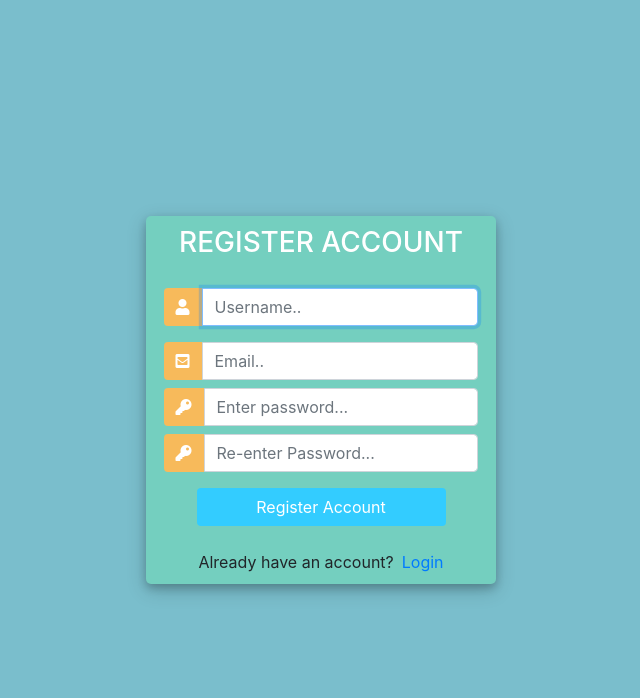
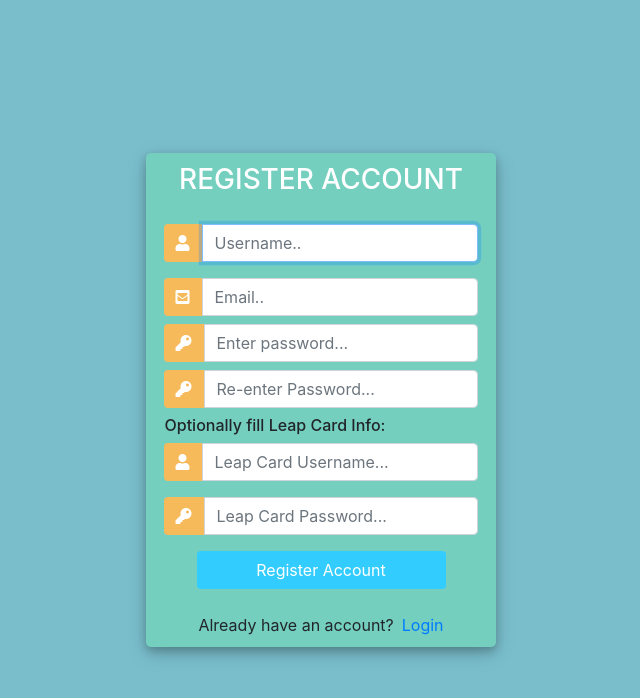
Before and after one commit to sofiafcruz/dublinbus, a Django app: page /registerPage in a window 1280 px wide. Shown: the top 698 px of the page, without its empty margins (319-959 px from the left). Run offline with Django 3.2, Linux system fonts and the light colour scheme; some libraries are stand-ins or nearby versions.

Commit message:
Added Leap Card data as optional credentials for registration

```diff
--- a/bustaTimes/bus_app/forms.py
+++ b/bustaTimes/bus_app/forms.py
@@ -35,3 +35,14 @@ class CreateUserForm(UserCreationForm): # Gonna be slightly customised version o
         model = User
         # Below gives us the same form as provided by UserCreationForm EXCEPT with the addition of 'email'
         fields = ['username', 'email', 'password1', 'password2']
+
+# Tutorial 2===================
+
+from .models import AdditionalUserInfo
+class AdditionalUserInfoForm(forms.ModelForm):
+    class Meta:
+        model = AdditionalUserInfo
+        widgets = {
+            'leapcard_password': forms.PasswordInput(),
+        }
+        fields = ['leapcard_username', 'leapcard_password']
--- a/bustaTimes/bus_app/models.py
+++ b/bustaTimes/bus_app/models.py
@@ -36,3 +36,97 @@ class RouteAndStop(models.Model):
 # <QuerySet [<BusStop: 381>, <BusStop: 382>, <BusStop: 4451>, <BusStop: 383>, <BusStop: 384>, <BusStop: 385>, <BusStop: 387>, <BusStop: 388>, <BusStop: 389>, <BusStop: 393>, <BusStop: 371>, <BusStop: 391>, <BusStop: 392>, <BusStop: 395>, <BusStop: 396>, <BusStop: 397>, <BusStop: 398>, <BusStop: 399>, <BusStop: 400>, <BusStop: 319>, '...(remaining elements truncated)...']>
 # len(route_1.bus_stops.all())
 # 21
+
+# ================================
+# SUBSTITUTING A CUSTOM USER MODEL
+# ================================
+# If you’re starting a new project, it’s highly recommended to set up a custom user model, even if the default User model is sufficient for you. This model behaves identically to the default user model, but you’ll be able to customize it in the future if the need arises
+
+# TUTORIAL VIDEO: https://www.youtube.com/watch?v=eCeRC7E8Z7Y
+
+# from django.contrib.auth.models import AbstractBaseUser, BaseUserManager
+# # ^ AbstractBaseUser provides the core implementation of a user model, including hashed passwords and tokenized password resets. You must then provide some key implementation details:
+
+# class CustomUserManager(BaseUserManager):
+#     # Define what happens when a new User:
+#     def create_user(self, email, username, password=None):
+#         # We pass in the required fields as params here
+#         if not email:
+#             raise ValueError("Users must have an email address")
+#         if not username:
+#             raise ValueError("Users must have a username")
+
+#         # Create the user
+#         user = self.model(
+#             email=self.normalize_email(email), # converts all the chars in the email to lower case
+#             username=username,
+#         )
+
+#         user.set_password(password)
+#         user.save(using=self._db)
+#         return user
+
+#     def create_superuser(self, email, username, password=None):
+#         # Create the superuser
+#         super_user = self.create_user(
+#             email=self.normalize_email(email), # converts all the chars in the email to lower case
+#             username=username,
+#             password=password,
+#         )
+
+#         # Set the permissions of a superuser to True
+#         super_user.is_admin = True
+#         super_user.is_staff = True
+#         super_user.is_superuser = True
+
+#         super_user.save(using=self._db)
+#         return super_user
+
+#     # and Superuser are created:
+# class CustomUser(AbstractBaseUser):
+#     email = models.EmailField(verbose_name="email", max_length=60, unique=True)
+#     username = models.CharField(max_length=30, unique=True)
+#     leapcard_username = models.CharField(max_length=50) # Won't be required (i.e. will be optional)
+#     leapcard_password = models.CharField(max_length=50) # Won't be required (i.e. will be optional)
+#     # Fields below are required for setting up custom user
+#     date_joined = models.DateTimeField(verbose_name='date joined', auto_now_add=True)
+#     last_login = models.DateTimeField(verbose_name='last login', auto_now_add=True)
+#     is_admin = models.BooleanField(default=False)
+#     is_active = models.BooleanField(default=True)
+#     is_staff = models.BooleanField(default=False)
+#     is_superuser = models.BooleanField(default=False)
+
+#     # The credential you want the user to be able to login with
+#     USERNAME_FIELD = 'email' # more likely that
+#     # List of all fields that are required
+#     REQUIRED_FIELDS = ['username']
+
+#     objects = CustomUserManager()
+
+#     def __str__(self):
+#         return f"{self.email} ({self.username})"
+
+#     # Below are required
+#     # User has permission (e.g. to chnage things in the DB) if they are admin
+#     def has_perm(self, perm, obj=None):
+#         return self.is_admin # we defaulted this to false
+
+#     def has_module_perms(self, app_label):
+#         return True
+
+# ===================================================================================
+
+# TUTORIAL VIDEO: https://www.youtube.com/watch?v=Tja4I_rgspI
+# We'll use a separate table to store the additional user info in a 1-to-1 relationship
+
+from django.contrib.auth.models import User
+
+class AdditionalUserInfo(models.Model):
+    # 1-to-1 field used to extend the original Django User table BUT NOT modify it
+    user = models.OneToOneField(User, on_delete=models.CASCADE) # Whenever we delete the user, also delete its additional info
+    # Adding the fields of interest
+    leapcard_username = models.CharField(max_length=50, blank=True) # Won't be required (i.e. will be optional)
+    leapcard_password = models.CharField(max_length=50, blank=True) # Won't be required (i.e. will be optional)
+
+    def __str__(self):
+        return self.user.username
--- a/bustaTimes/bus_app/templates/register.html
+++ b/bustaTimes/bus_app/templates/register.html
@@ -1,3 +1,5 @@
+
+
 <!DOCTYPE html>
 <html>
 
@@ -77,6 +79,7 @@
 
 					<form method="POST" action="">
                         {% csrf_token %}
+						<!-- Required Data-->
 						<div class="input-group mb-3">
 							<div class="input-group-append">
 								<span class="input-group-text"><i class="fas fa-user"></i></span>
@@ -101,7 +104,20 @@
 							</div>
 							{{create_form.password2}}
 						</div>
-
+						<!-- Optional Data -->
+						<h6>Optionally fill Leap Card Info:</h6>
+						<div class="input-group mb-3">
+							<div class="input-group-append">
+								<span class="input-group-text"><i class="fas fa-user"></i></span>
+							</div>
+							{{additional_info_form.leapcard_username}}
+						</div>
+						<div class="input-group mb-3">
+							<div class="input-group-append">
+								<span class="input-group-text"><i class="fas fa-key"></i></span>
+							</div>
+							{{additional_info_form.leapcard_password}}
+						</div>
 				   		<div class="d-flex justify-content-center mt-3 login_container">
 				 			<input class="btn login_btn" type="submit" value="Register Account">
 				   		</div>
@@ -130,6 +146,8 @@
 		form_fields[2].placeholder='Email..';
 		form_fields[3].placeholder='Enter password...';
 		form_fields[4].placeholder='Re-enter Password...';
+		form_fields[5].placeholder='Leap Card Username...';
+		form_fields[6].placeholder='Leap Card Password...';
 
 
 		for (var field in form_fields){
@@ -140,9 +158,9 @@
 </html>
 
 
-{% comment %}
 
-<h1>REGISTRATION PAGE</h1>
+
+{% comment %} <h1>REGISTRATION PAGE</h1>
 
 <form method="POST" action="">
     {% csrf_token %}
@@ -162,7 +180,8 @@
     <!-- ***** Username ***** -->
     {{create_form.email.label}}
     {{create_form.email}}
-    <input type="submit" name="Create User">
-</form>
 
-{% endcomment %}
+	<!-- ADDITIONAL INFO -->
+    {{additional_info_form}}
+	<input type="submit" name="Create User">
+</form> {% endcomment %}
--- a/bustaTimes/bus_app/views.py
+++ b/bustaTimes/bus_app/views.py
@@ -202,7 +202,7 @@ from django.contrib.auth.forms import UserCreationForm
 # ^ Handles things like making sure no duplicate usernames, that passwords are hashed etc
 # HOWEVER, only issue is it doesn't require a password.
 # Therefore, we'll create a variation of it in our forms.py file.
-from .forms import CreateUserForm
+from .forms import CreateUserForm, AdditionalUserInfoForm
 
 from django.shortcuts import redirect
 # ^ redirect to new webpage
@@ -223,6 +223,8 @@ def registerPage(request):
     else:
         # create_form = UserCreationForm()
         create_form = CreateUserForm()
+        # ADDITIONAL_INFO
+        additional_info_form = AdditionalUserInfoForm()
 
         if request.method == 'POST':
             # Post data = Username, Password and Conrfirmed password
@@ -232,10 +234,18 @@ def registerPage(request):
             # Post data = Username, Password, Conrfirmed password AND EMAIL!!
             # Render the form again and pass in the user data into the form
             create_form = CreateUserForm(request.POST)
+            # ADDITIONAL_INFO
+            additional_info_form = AdditionalUserInfoForm(request.POST)
 
-            if create_form.is_valid():
+            if create_form.is_valid() and additional_info_form.is_valid():
                 # Then save the User
-                create_form.save()
+                user = create_form.save()
+                # ADDITIONAL_INFO
+                # And create the additional info for the user
+                additional_info = additional_info_form.save(commit=False)
+                additional_info.user = user
+                additional_info.save()
+
                 # Show appropriate Success Message
                 username = create_form.cleaned_data["username"]
                 print(create_form.cleaned_data)
@@ -245,7 +255,11 @@ def registerPage(request):
                 # Then redirect them to the login page
                 return redirect('loginPage')
 
-        context = {'create_form': create_form}
+        context = {
+            'create_form': create_form,
+            # ADDITIONAL_INFO
+            'additional_info_form': additional_info_form,
+        }
         return render(request, 'register.html', context)
 
 def loginPage(request):
--- a/bustaTimes/bustaTimes/settings.py
+++ b/bustaTimes/bustaTimes/settings.py
@@ -70,6 +70,9 @@ TEMPLATES = [
     },
 ]
 
+# For the Custom User (Overrides the default behaviour for a default User, and instead says that we are authorising users in the following way)
+# AUTH_USER_MODEL = 'bus_app.CustomUser'
+
 WSGI_APPLICATION = 'bustaTimes.wsgi.application'
 
 
```
Also changed, not shown: bustaTimes/bus_app/admin.py (+11 -0 lines), bustaTimes/bus_app/migrations/0006_additionaluserinfo.py (added), bustaTimes/db.sqlite3.
